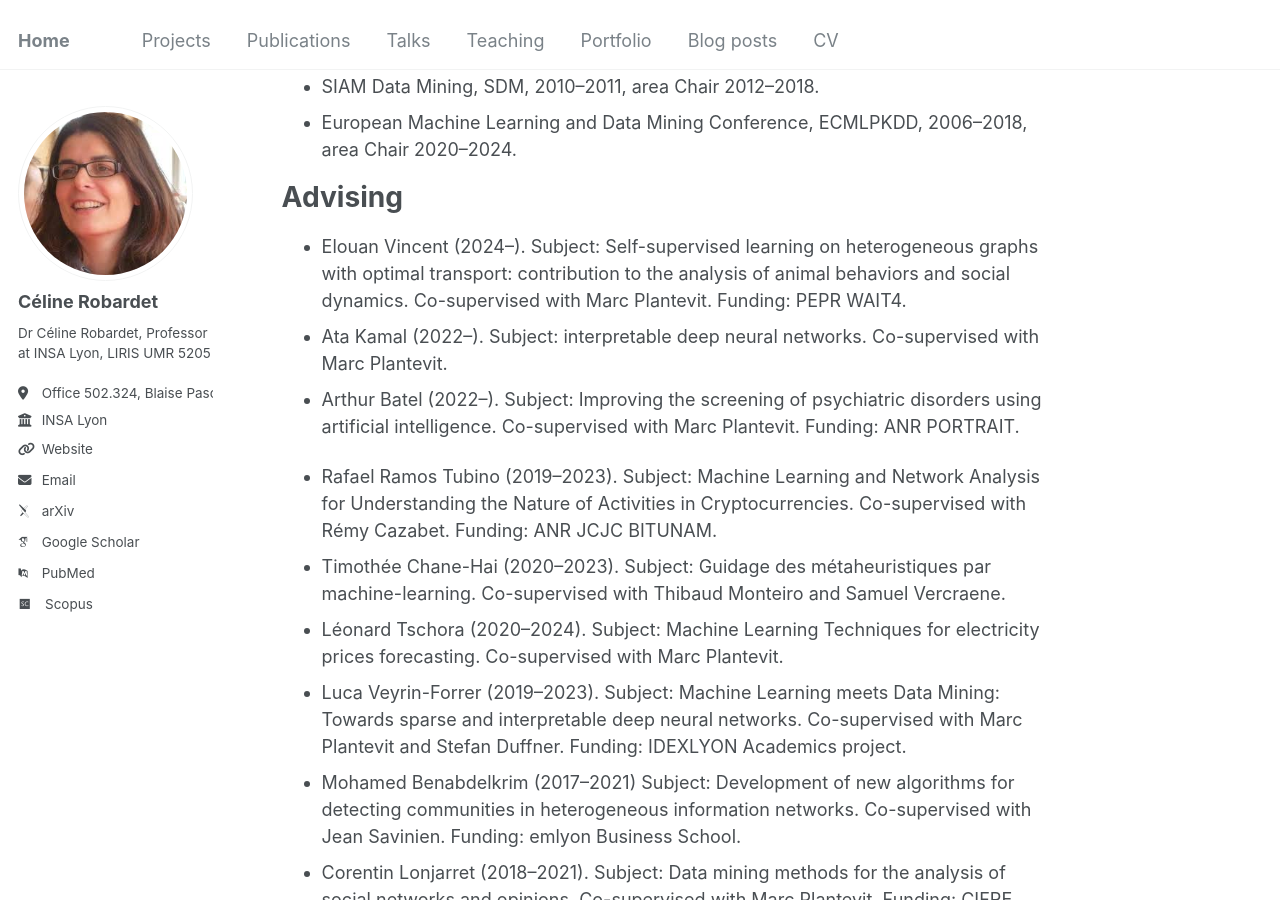
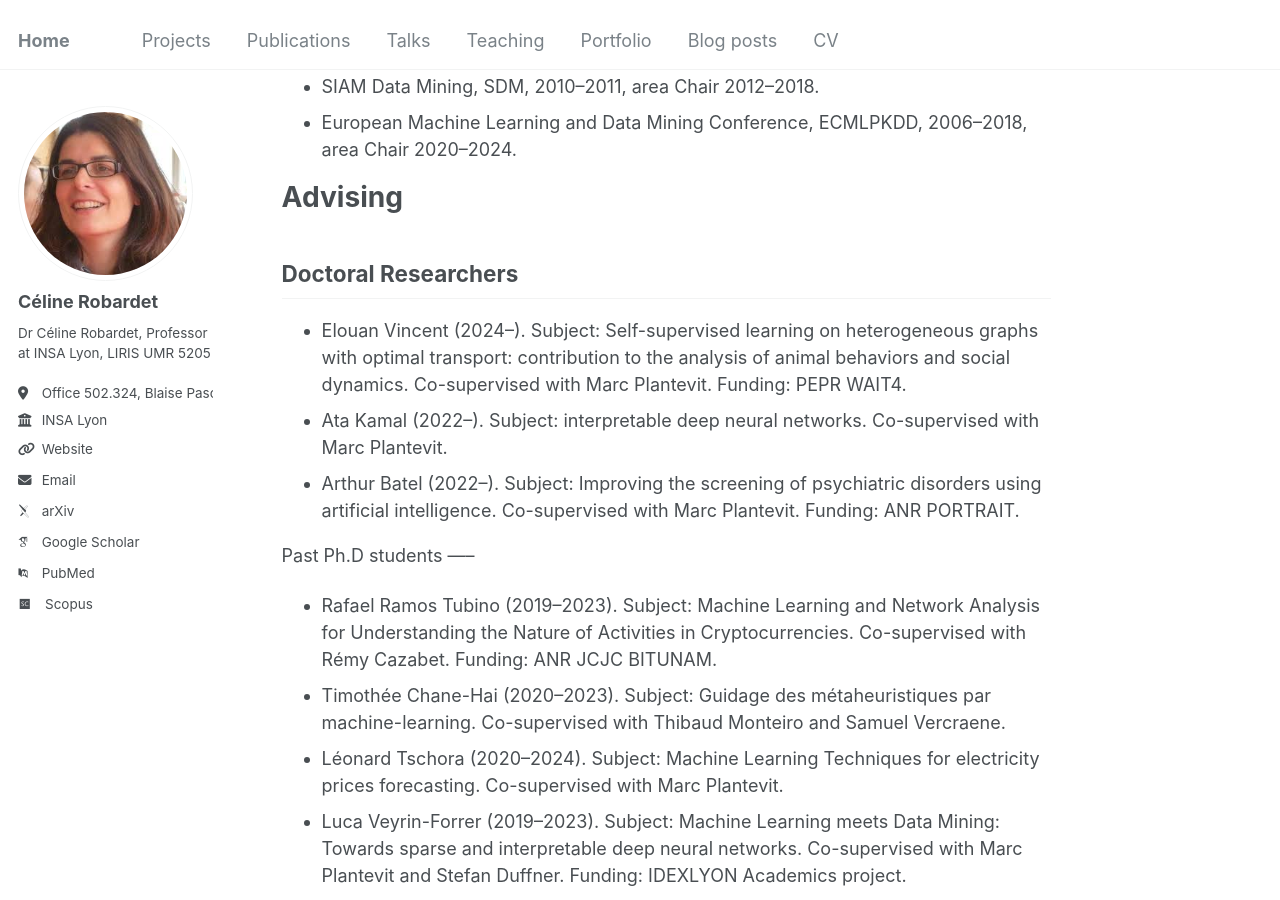
Before and after one commit to crobardet/crobardet.github.io, a Jekyll site: the page built from _pages/about.md, in a window 1280 px wide and 900 px high, scrolled down 1562 px. Built offline with Jekyll 4.4.1, drawn with Linux system fonts in a browser that asks for light colours; some web fonts are replaced.

Commit message:
Update about.md

```diff
--- a/_pages/about.md
+++ b/_pages/about.md
@@ -54,9 +54,15 @@ Program Committees
 Advising
 =====
 
+Doctoral Researchers
+-----
 * Elouan Vincent (2024--). Subject: Self-supervised learning on heterogeneous graphs with optimal transport: contribution to the analysis of animal behaviors and social dynamics. Co-supervised with Marc Plantevit. Funding: PEPR WAIT4.
 * Ata Kamal (2022--). Subject: interpretable deep neural networks. Co-supervised with Marc Plantevit.
 * Arthur Batel (2022--). Subject: Improving the screening of psychiatric disorders using artificial intelligence. Co-supervised with Marc Plantevit. Funding: ANR PORTRAIT.
+
+
+Past Ph.D students
+  -----
 
 * Rafael Ramos Tubino (2019--2023). Subject: Machine Learning and Network Analysis for Understanding the Nature of Activities in Cryptocurrencies. Co-supervised with Rémy Cazabet. Funding: ANR JCJC BITUNAM.
 * Timothée Chane-Hai (2020--2023). Subject: Guidage des métaheuristiques par machine-learning. Co-supervised with Thibaud Monteiro and Samuel Vercraene.
```
